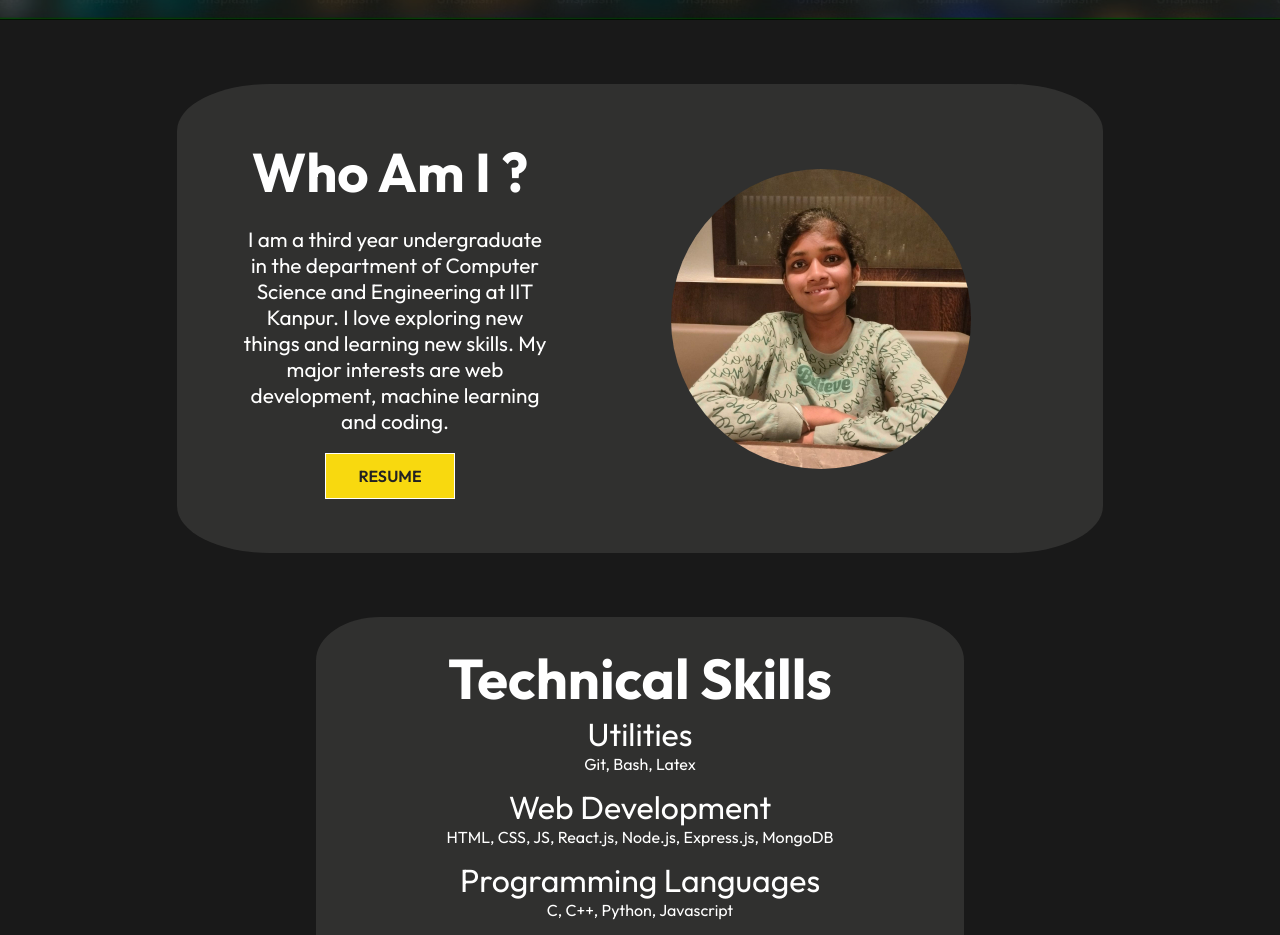
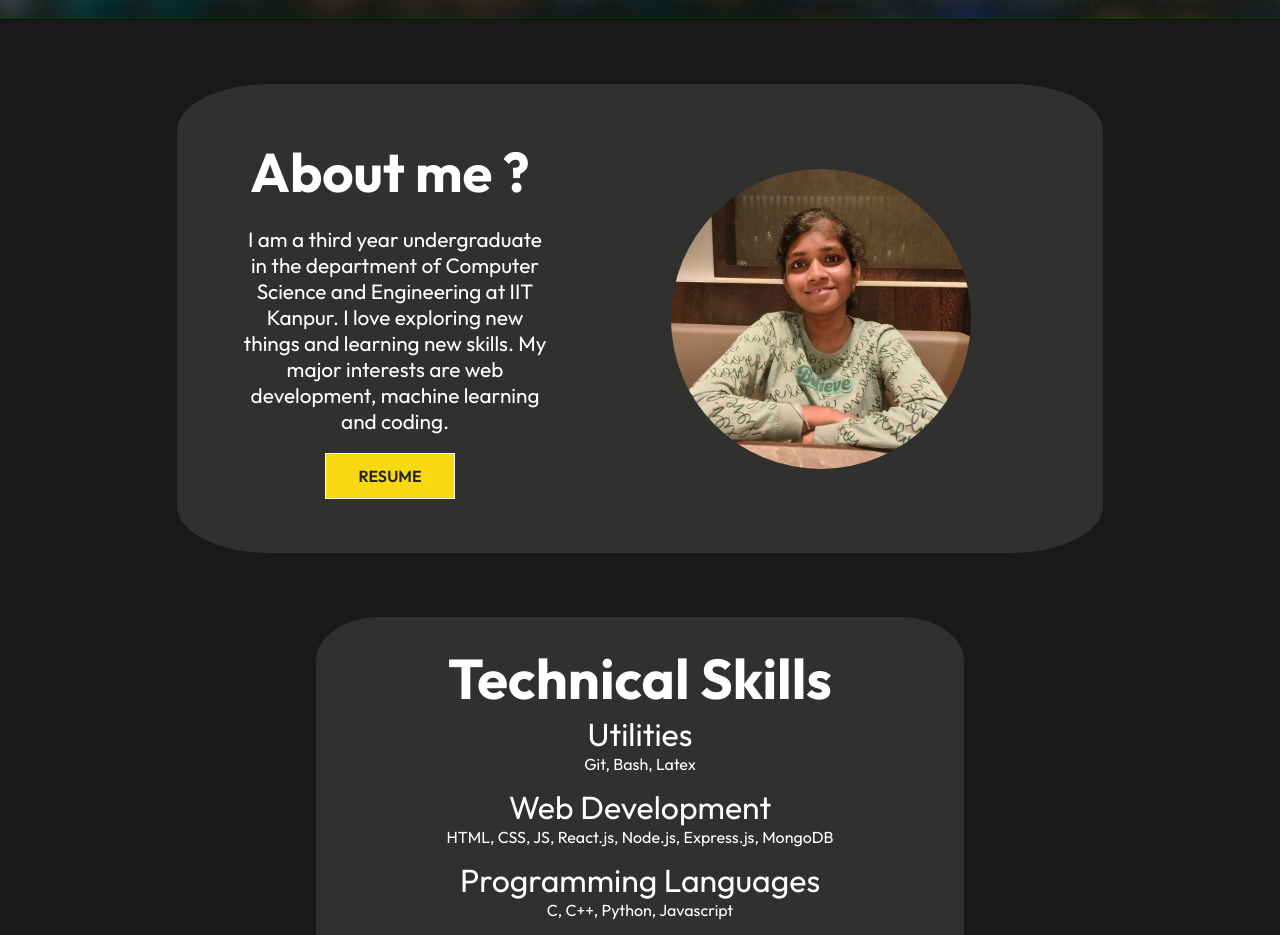
Before and after one commit to akankshabw/Portfolio, a React (Create React App) app in the folder client/: page / in a window 1280 px wide. Shown: the part 780-1715 px from the top of the page. Built offline with nearby package versions, Linux system fonts and the light colour scheme.

Commit message:
last change

```diff
--- a/client/src/Components/AboutContent.js
+++ b/client/src/Components/AboutContent.js
@@ -11,7 +11,7 @@ const AboutContent = () => {
     <div className="card">
         <div className="left">
         <div className='details'>
-            <h1>Who Am I ?</h1>
+            <h1>About me ?</h1>
             <p>I am a third year undergraduate in the department of Computer Science and Engineering at IIT Kanpur. I love exploring new things and learning new skills. My major interests are web development, machine learning and coding.</p>
             <Link to= "/contact">
             <button className="btn">RESUME</button>
```
